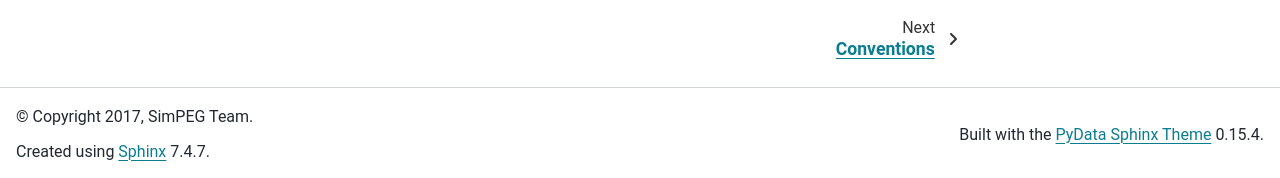
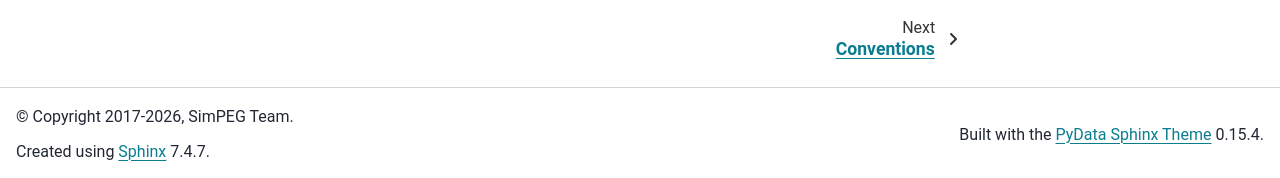
Before and after one commit to simpeg/geoana, a Sphinx documentation site: the page built from docs/index.rst, in a window 1280 px wide and 900 px high, scrolled down 944 px. Shown: the part 719-897 px from the top of the window. Built offline with Sphinx 7.4.7 and the PyData theme 0.15.4, drawn with Linux system fonts in a browser that asks for light colours; pages that are not in the unit, such as notebooks, are missing from menus; the version number could not be read and is left out.

Commit message:
give 2026 upper bound to copyright

```diff
--- a/docs/conf.py
+++ b/docs/conf.py
@@ -79,7 +79,7 @@ master_doc = 'index'
 
 # General information about the project.
 project = u'geoana'
-copyright = u'2017, SimPEG Team'
+copyright = u'2017-2026, SimPEG Team'
 author = u'SimPEG Team'
 
 # The version info for the project you're documenting, acts as replacement for
```
Also changed, not shown: 1 other file.
